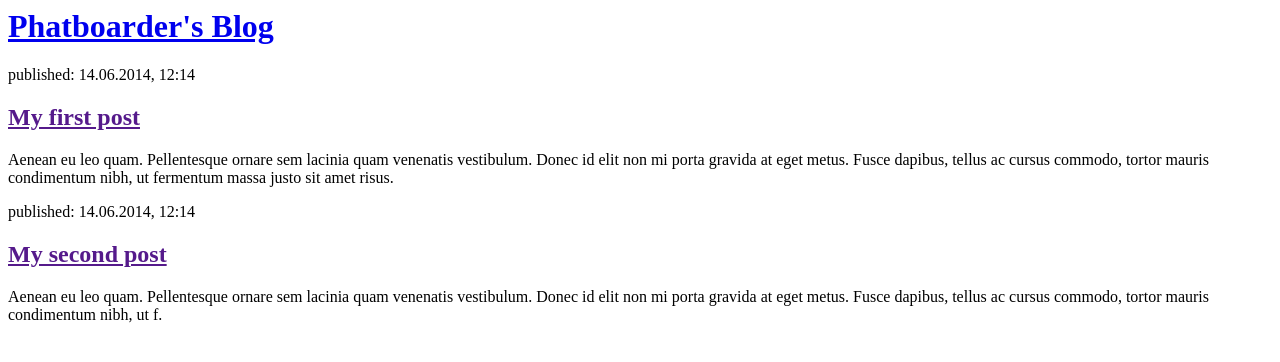
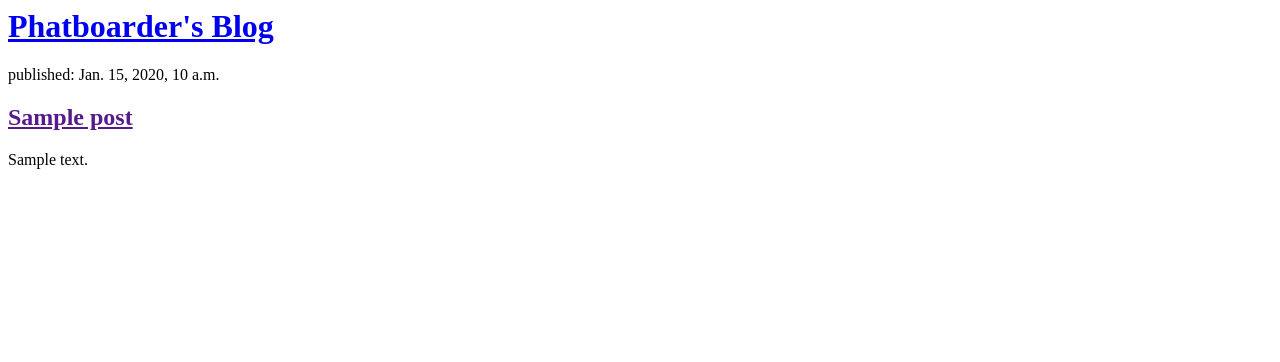
Before and after one commit to nscooling/my-first-blog, a Django app: template blog/templates/blog/post_list.html in a window 1280 px wide. Shown: the top 362 px of the page. Run offline with Django 3.2, Linux system fonts and the light colour scheme; the template is opened without the code that fills it: values that come from a table or form of the project are taken from there, others are empty; tables that the repository leaves empty hold one stand-in row (values such as "Sample post").

Commit message:
Modified templates to display posts from database.

```diff
--- a/blog/templates/blog/post_list.html
+++ b/blog/templates/blog/post_list.html
@@ -9,20 +9,13 @@
         <h1><a href="/">Phatboarder's Blog</a></h1>
     </div>
 
+{% for post in posts %}
     <div>
-        <p>published: 14.06.2014, 12:14</p>
-        <h2><a href="">My first post</a></h2>
-        <p>Aenean eu leo quam. Pellentesque ornare sem lacinia quam venenatis vestibulum. Donec id elit non mi porta
-            gravida at eget metus. Fusce dapibus, tellus ac cursus commodo, tortor mauris condimentum nibh, ut fermentum
-            massa justo sit amet risus.</p>
+        <p>published: {{ post.published_date }}</p>
+        <h2><a href="">{{ post.title }}</a></h2>
+        <p>{{ post.text|linebreaksbr }}</p>
     </div>
-
-    <div>
-        <p>published: 14.06.2014, 12:14</p>
-        <h2><a href="">My second post</a></h2>
-        <p>Aenean eu leo quam. Pellentesque ornare sem lacinia quam venenatis vestibulum. Donec id elit non mi porta
-            gravida at eget metus. Fusce dapibus, tellus ac cursus commodo, tortor mauris condimentum nibh, ut f.</p>
-    </div>
+{% endfor %}
 </body>
 
 </html>
```
Also changed, not shown: blog/views.py (+6 -1 lines).
